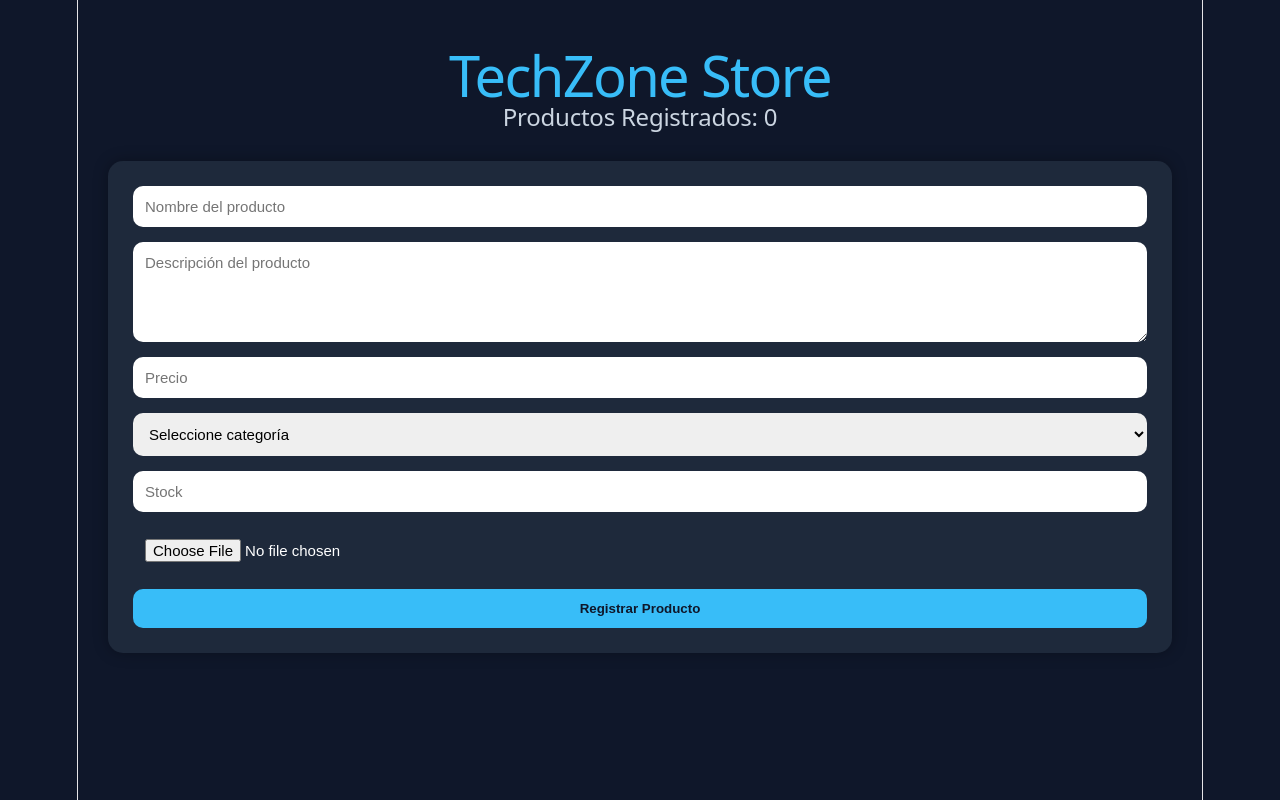
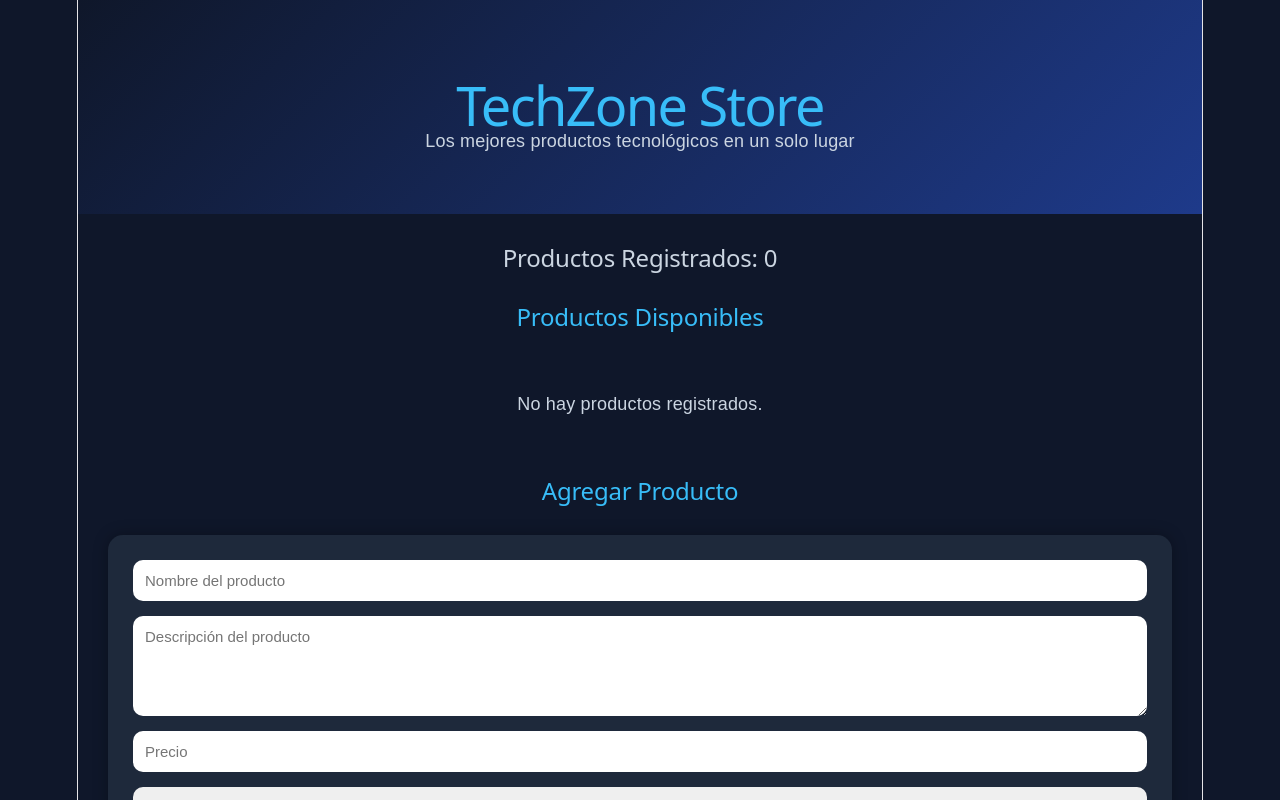
Before and after one commit to baxterdiego/programacionFrontend, a React (Vite) app in the folder techzone-store/: page / in a window 1280 px wide. Shown: the top 800 px of the page. Built offline with nearby package versions, Linux system fonts and the light colour scheme.

Commit message:
Actualizados App.css, App.jsx y ProductForm.jsx

```diff
--- a/techzone-store/src/App.css
+++ b/techzone-store/src/App.css
@@ -151,3 +151,37 @@ h2 {
     padding: 20px;
   }
 }
+
+.hero {
+  text-align: center;
+  padding: 60px 20px;
+  background: linear-gradient(
+    135deg,
+    #0f172a,
+    #1e3a8a
+  );
+  color: white;
+}
+
+.hero h1 {
+  font-size: 3rem;
+  margin-bottom: 10px;
+}
+
+.hero p {
+  color: #cbd5e1;
+}
+
+.catalogo-titulo,
+.formulario-titulo {
+  text-align: center;
+  margin: 30px 0;
+  color: #38bdf8;
+}
+
+.sin-productos {
+  text-align: center;
+  width: 100%;
+  color: #cbd5e1;
+  padding: 30px;
+}
--- a/techzone-store/src/App.jsx
+++ b/techzone-store/src/App.jsx
@@ -3,8 +3,17 @@ import ProductForm from "./components/ProductForm";
 
 function App() {
   return (
-    <div className="app">
-      <ProductForm />
+    <div>
+      <header className="hero">
+        <h1>TechZone Store</h1>
+        <p>
+          Los mejores productos tecnológicos en un solo lugar
+        </p>
+      </header>
+
+      <main>
+        <ProductForm />
+      </main>
     </div>
   );
 }
--- a/techzone-store/src/components/ProductForm.jsx
+++ b/techzone-store/src/components/ProductForm.jsx
@@ -11,6 +11,7 @@ function ProductForm() {
   const [productos, setProductos] = useState([]);
   const [error, setError] = useState("");
 
+  // Validación de imagen
   const manejarImagen = (e) => {
     const archivo = e.target.files[0];
 
@@ -28,6 +29,7 @@ function ProductForm() {
     setPreview(URL.createObjectURL(archivo));
   };
 
+  // Registrar producto
   const agregarProducto = (e) => {
     e.preventDefault();
 
@@ -75,6 +77,7 @@ function ProductForm() {
     setError("");
   };
 
+  // Eliminar producto
   const eliminarProducto = (id) => {
     const confirmar = window.confirm(
       "¿Desea eliminar este producto?"
@@ -82,56 +85,136 @@ function ProductForm() {
 
     if (confirmar) {
       setProductos(
-        productos.filter((producto) => producto.id !== id)
+        productos.filter(
+          (producto) => producto.id !== id
+        )
       );
     }
   };
 
   return (
     <div className="container">
-      <h1>TechZone Store</h1>
-
       <h2>
         Productos Registrados: {productos.length}
       </h2>
 
-      <form onSubmit={agregarProducto} className="formulario">
+      <h2 className="catalogo-titulo">
+        Productos Disponibles
+      </h2>
+
+      <div className="productos">
+        {productos.length === 0 ? (
+          <p className="sin-productos">
+            No hay productos registrados.
+          </p>
+        ) : (
+          productos.map((producto) => (
+            <div
+              key={producto.id}
+              className="card"
+            >
+              <img
+                src={producto.imagen}
+                alt={producto.nombre}
+              />
+
+              <h3>{producto.nombre}</h3>
+
+              <p>{producto.descripcion}</p>
+
+              <p>
+                <strong>Precio:</strong> $
+                {producto.precio}
+              </p>
+
+              <p>
+                <strong>Categoría:</strong>{" "}
+                {producto.categoria}
+              </p>
+
+              <p>
+                <strong>Stock:</strong>{" "}
+                {producto.stock} unidades
+              </p>
+
+              <button
+                onClick={() =>
+                  eliminarProducto(
+                    producto.id
+                  )
+                }
+              >
+                Eliminar
+              </button>
+            </div>
+          ))
+        )}
+      </div>
+
+      <h2 className="formulario-titulo">
+        Agregar Producto
+      </h2>
+
+      <form
+        onSubmit={agregarProducto}
+        className="formulario"
+      >
         <input
           type="text"
           placeholder="Nombre del producto"
           value={nombre}
-          onChange={(e) => setNombre(e.target.value)}
+          onChange={(e) =>
+            setNombre(e.target.value)
+          }
         />
 
         <textarea
           placeholder="Descripción del producto"
           value={descripcion}
-          onChange={(e) => setDescripcion(e.target.value)}
+          onChange={(e) =>
+            setDescripcion(e.target.value)
+          }
         />
 
         <input
           type="number"
           placeholder="Precio"
           value={precio}
-          onChange={(e) => setPrecio(e.target.value)}
+          onChange={(e) =>
+            setPrecio(e.target.value)
+          }
         />
 
         <select
           value={categoria}
-          onChange={(e) => setCategoria(e.target.value)}
+          onChange={(e) =>
+            setCategoria(e.target.value)
+          }
         >
-          <option value="">Seleccione categoría</option>
-          <option value="Notebook">Notebook</option>
-          <option value="Monitor">Monitor</option>
-          <option value="Periférico">Periférico</option>
-          <option value="Smartphone">Smartphone</option>
+          <option value="">
+            Seleccione categoría
+          </option>
+          <option value="Notebook">
+            Notebook
+          </option>
+          <option value="Monitor">
+            Monitor
+          </option>
+          <option value="Periférico">
+            Periférico
+          </option>
+          <option value="Smartphone">
+            Smartphone
+          </option>
         </select>
 
         <input
           type="number"
           placeholder="Stock"
           value={stock}
-          onChange={(e) => setStock(e.target.value)}
+          onChange={(e) =>
+            setStock(e.target.value)
+          }
         />
 
         <input
@@ -148,50 +231,14 @@ function ProductForm() {
           />
         )}
 
-        {error && <p className="error">{error}</p>}
+        {error && (
+          <p className="error">{error}</p>
+        )}
 
         <button type="submit">
           Registrar Producto
         </button>
       </form>
-
-      <div className="productos">
-        {productos.map((producto) => (
-          <div key={producto.id} className="card">
-            <img
-              src={producto.imagen}
-              alt={producto.nombre}
-            />
-
-            <h3>{producto.nombre}</h3>
-
-            <p>{producto.descripcion}</p>
-
-            <p>
-              <strong>Precio:</strong> $
-              {producto.precio}
-            </p>
-
-            <p>
-              <strong>Categoría:</strong>{" "}
-              {producto.categoria}
-            </p>
-
-            <p>
-              <strong>Stock:</strong>{" "}
-              {producto.stock} unidades
-            </p>
-
-            <button
-              onClick={() =>
-                eliminarProducto(producto.id)
-              }
-            >
-              Eliminar
-            </button>
-          </div>
-        ))}
-      </div>
     </div>
   );
 }
```
